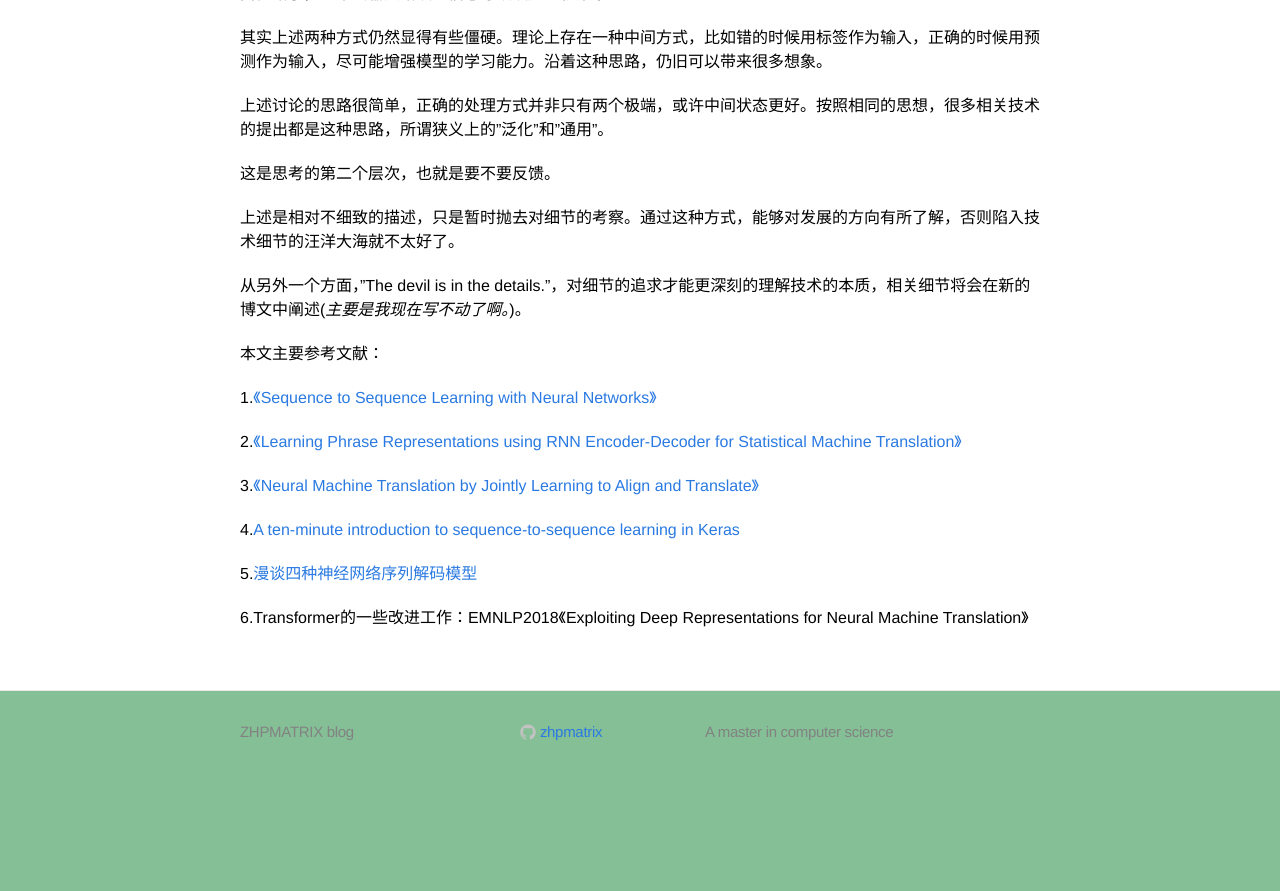
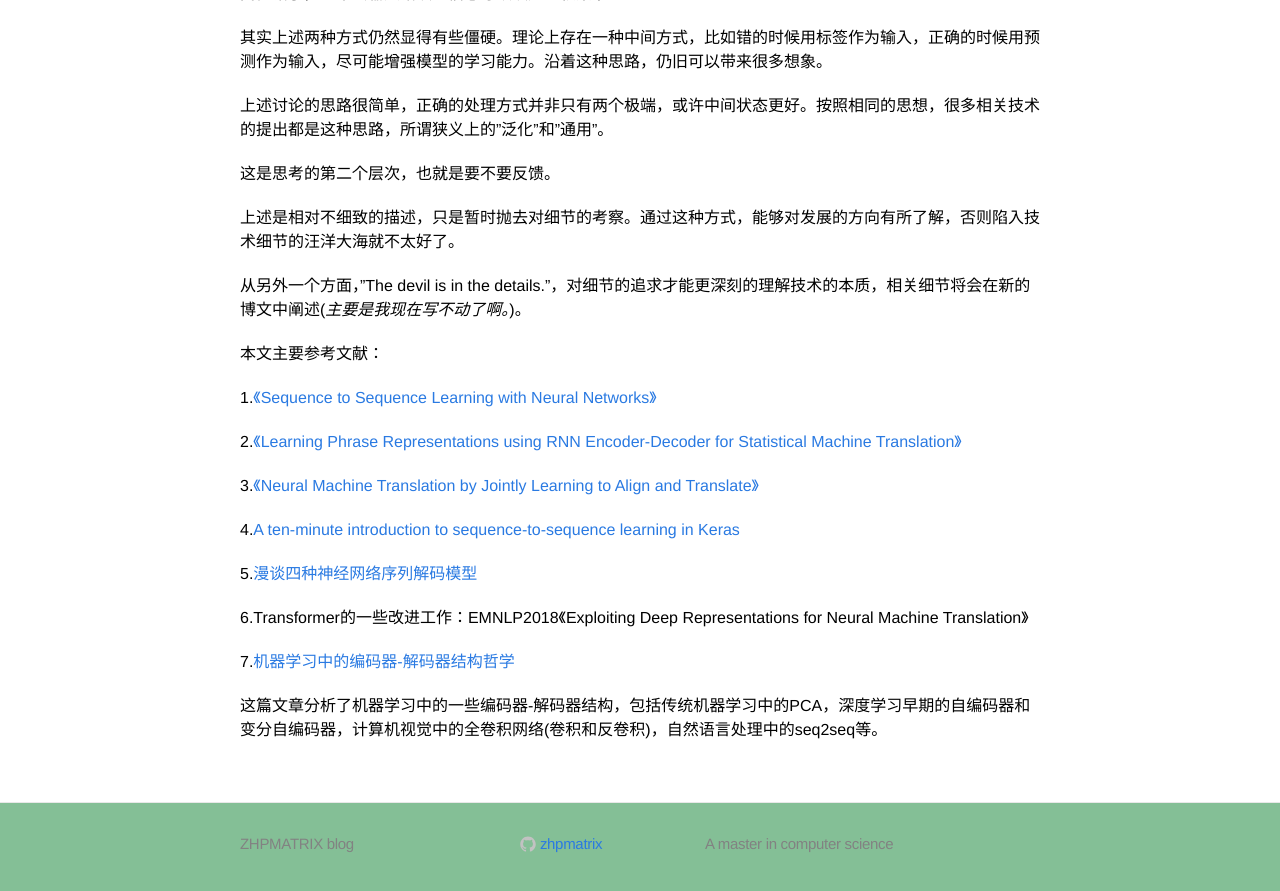
Before and after one commit to zhpmatrix/zhpmatrix.github.io, a Jekyll site: the page built from _posts/2019-01-28-NLP-rethingking-seq2seq.md, in a window 1280 px wide and 900 px high, scrolled down 2750 px. Shown: the top 891 px of the window. Built offline with Jekyll 4.4.1, drawn with Linux system fonts in a browser that asks for light colours; comment, search, counter and statistics services are not loaded; before the commit the page ends 3538 px from its top, so only the background shows below that.

Commit message:
add new ref

```diff
--- a/_posts/2019-01-28-NLP-rethingking-seq2seq.md
+++ b/_posts/2019-01-28-NLP-rethingking-seq2seq.md
@@ -113,3 +113,7 @@ encoder以seq2seq中的老大爷RNN/LSTM/BiLSTM为例，也就是方案3。为
 5.[漫谈四种神经网络序列解码模型](http://jacoxu.com/encoder_decoder/)
 
 6.Transformer的一些改进工作：EMNLP2018《Exploiting Deep Representations for Neural Machine Translation》
+
+7.[机器学习中的编码器-解码器结构哲学](https://mp.weixin.qq.com/s?__biz=MzIzNjc0MTMwMA==&mid=2247487935&idx=1&sn=e1c372bb09b5027fc89b5af25d264f70&chksm=e8d26664dfa5ef72dcf092a712c6fbf5346a50c9c53c5d08213fd92ba0ee5b987469b45ce189&mpshare=1&scene=23&srcid=%23rd)
+
+这篇文章分析了机器学习中的一些编码器-解码器结构，包括传统机器学习中的PCA，深度学习早期的自编码器和变分自编码器，计算机视觉中的全卷积网络(卷积和反卷积)，自然语言处理中的seq2seq等。
```
